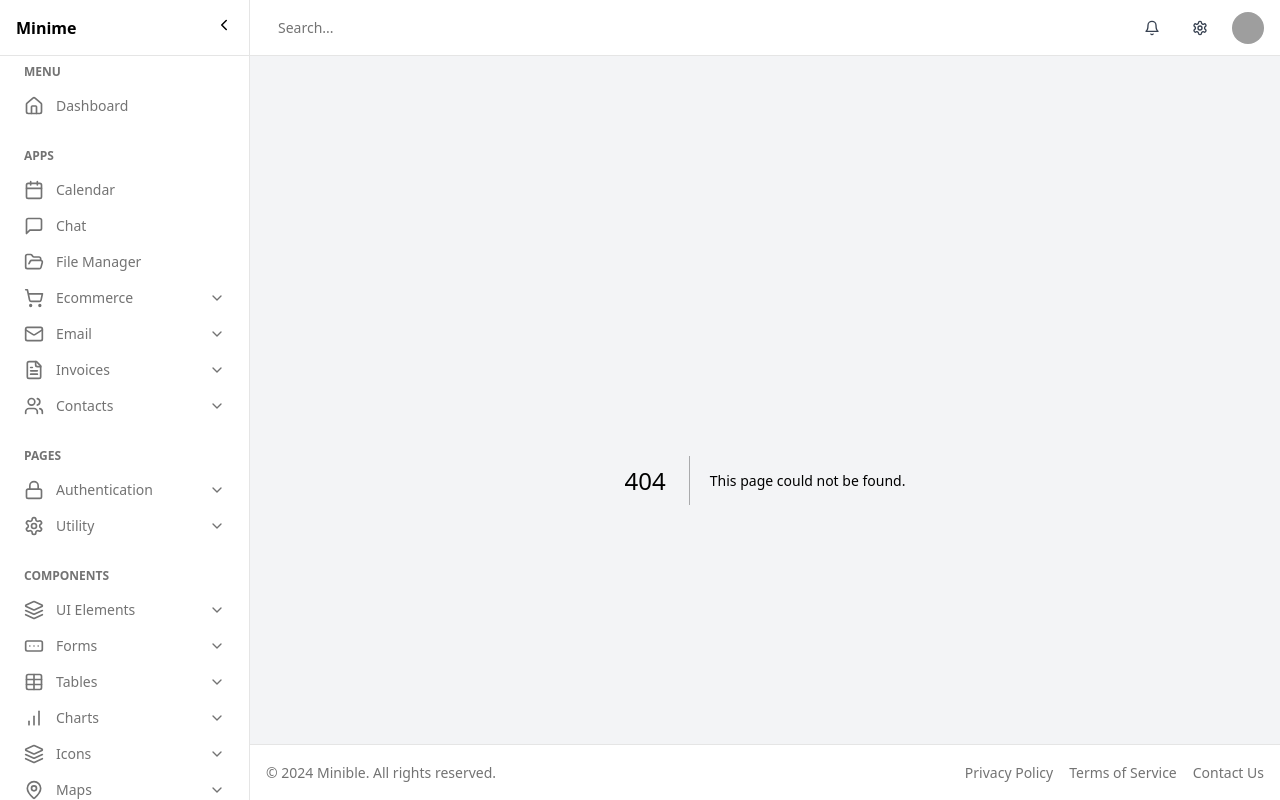
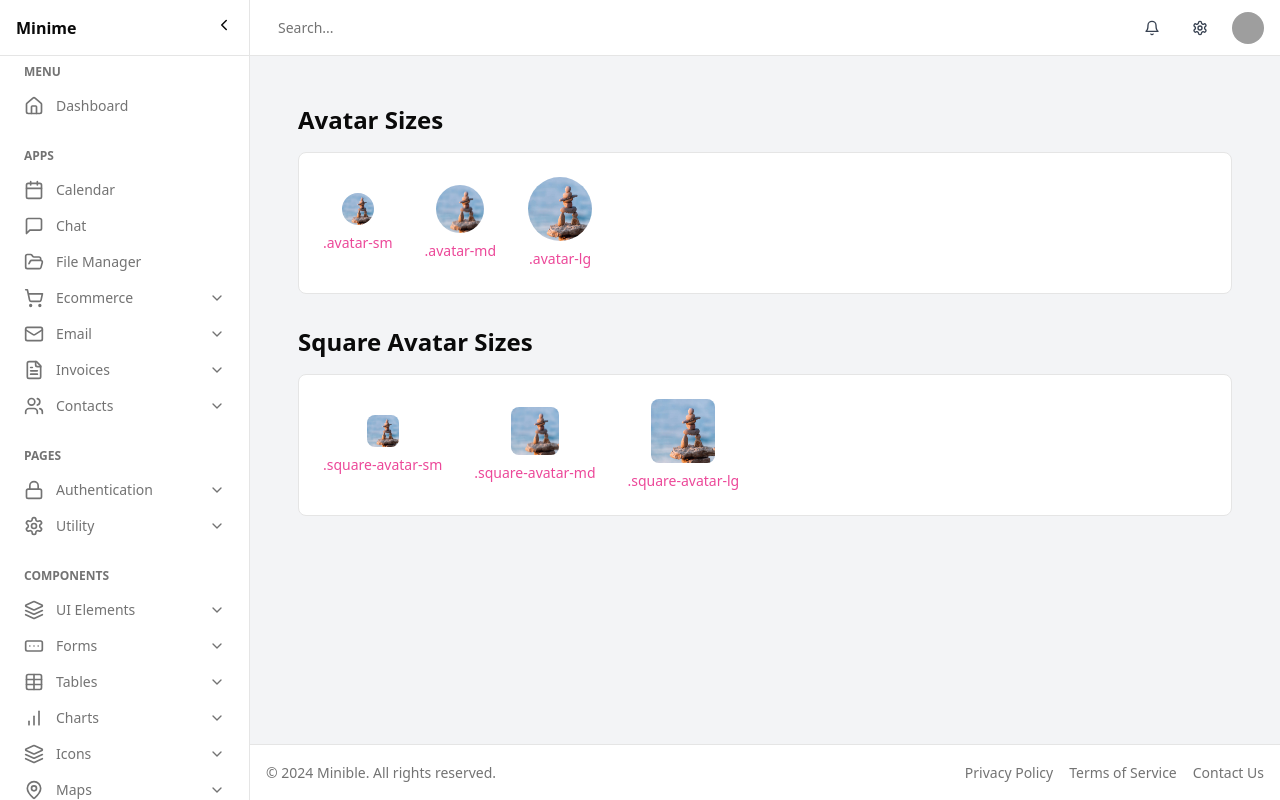
Before and after one commit to gamzesirin/theme-minime, a Next.js app: page /ui-elements/avatars in a window 1280 px wide. Before the commit this address had no page. Built offline with nearby package versions, Linux system fonts and the light colour scheme; grey boxes are pictures that could not be loaded.

Commit message:
feat:add avatars

```diff
--- /dev/null
+++ b/app/ui-elements/avatars/page.js
@@ -0,0 +1,37 @@
+import { LargeAvatar } from '@/components/ui-elements/avatars/LargeAvatar'
+import { LargeSquareAvatar } from '@/components/ui-elements/avatars/LargeSquareAvatar'
+import { MediumAvatar } from '@/components/ui-elements/avatars/MediumAvatar'
+import { MediumSquareAvatar } from '@/components/ui-elements/avatars/MediumSquareAvatar'
+import { SmallAvatar } from '@/components/ui-elements/avatars/SmallAvatar'
+import { SmallSquareAvatar } from '@/components/ui-elements/avatars/SmallSquareAvatar'
+import React from 'react'
+
+const AvatarPage = () => {
+	return (
+		<div className="p-6 space-y-8">
+			<div>
+				<h2 className="text-2xl font-semibold mb-4">Avatar Sizes</h2>
+				<div className="p-6 rounded-lg bg-white border">
+					<div className="flex items-center gap-8">
+						<SmallAvatar src="/images/a.jpg" fallback="SM" />
+						<MediumAvatar src="/images/a.jpg" fallback="MD" />
+						<LargeAvatar src="/images/a.jpg" fallback="LG" />
+					</div>
+				</div>
+			</div>
+
+			<div>
+				<h2 className="text-2xl font-semibold mb-4">Square Avatar Sizes</h2>
+				<div className="p-6 rounded-lg bg-white border">
+					<div className="flex items-center gap-8">
+						<SmallSquareAvatar src="/images/a.jpg" fallback="SM" />
+						<MediumSquareAvatar src="/images/a.jpg" fallback="MD" />
+						<LargeSquareAvatar src="/images/a.jpg" fallback="LG" />
+					</div>
+				</div>
+			</div>
+		</div>
+	)
+}
+
+export default AvatarPage
--- a/app/ui-elements/carousel/page.js
+++ b/app/ui-elements/carousel/page.js
@@ -59,7 +59,6 @@ const CoruselPage = () => {
 					<h2 className="text-2xl font-bold mb-4">7. Responsive Carousel</h2>
 					<ResponsiveCarousel />
 				</div>
-				{/* <div className=" flex-1 space-y-4 p-5 rounded-md bg-white border"></div> */}
 			</div>
 
 			<section></section>
--- /dev/null
+++ b/components/ui-elements/avatars/LargeAvatar.jsx
@@ -0,0 +1,13 @@
+import { Avatar, AvatarImage, AvatarFallback } from '@/components/ui/avatar'
+
+export const LargeAvatar = ({ src, fallback }) => {
+	return (
+		<div className="flex flex-col items-center gap-2">
+			<Avatar size="lg">
+				<AvatarImage src={src} alt="Avatar" />
+				<AvatarFallback>{fallback}</AvatarFallback>
+			</Avatar>
+			<span className="text-sm text-pink-500">.avatar-lg</span>
+		</div>
+	)
+}
--- /dev/null
+++ b/components/ui-elements/avatars/LargeSquareAvatar.jsx
@@ -0,0 +1,13 @@
+import { SquareAvatar, SquareAvatarFallback, SquareAvatarImage } from '@/components/ui/avatar'
+
+export const LargeSquareAvatar = ({ src, fallback }) => {
+	return (
+		<div className="flex flex-col items-center gap-2">
+			<SquareAvatar size="lg">
+				<SquareAvatarImage src={src} alt="Square Avatar" />
+				<SquareAvatarFallback>{fallback}</SquareAvatarFallback>
+			</SquareAvatar>
+			<span className="text-sm text-pink-500">.square-avatar-lg</span>
+		</div>
+	)
+}
--- /dev/null
+++ b/components/ui-elements/avatars/MediumAvatar.jsx
@@ -0,0 +1,13 @@
+import { Avatar, AvatarImage, AvatarFallback } from '@/components/ui/avatar'
+
+export const MediumAvatar = ({ src, fallback }) => {
+	return (
+		<div className="flex flex-col items-center gap-2">
+			<Avatar size="md">
+				<AvatarImage src={src} alt="Avatar" />
+				<AvatarFallback>{fallback}</AvatarFallback>
+			</Avatar>
+			<span className="text-sm text-pink-500">.avatar-md</span>
+		</div>
+	)
+}
--- /dev/null
+++ b/components/ui-elements/avatars/MediumSquareAvatar.jsx
@@ -0,0 +1,13 @@
+import { SquareAvatar, SquareAvatarFallback, SquareAvatarImage } from '@/components/ui/avatar'
+
+export const MediumSquareAvatar = ({ src, fallback }) => {
+	return (
+		<div className="flex flex-col items-center gap-2">
+			<SquareAvatar size="md">
+				<SquareAvatarImage src={src} alt="Square Avatar" />
+				<SquareAvatarFallback>{fallback}</SquareAvatarFallback>
+			</SquareAvatar>
+			<span className="text-sm text-pink-500">.square-avatar-md</span>
+		</div>
+	)
+}
--- /dev/null
+++ b/components/ui-elements/avatars/SmallAvatar.jsx
@@ -0,0 +1,13 @@
+import { Avatar, AvatarImage, AvatarFallback } from '@/components/ui/avatar'
+
+export const SmallAvatar = ({ src, fallback }) => {
+	return (
+		<div className="flex flex-col items-center gap-2">
+			<Avatar size="sm">
+				<AvatarImage src={src} alt="Avatar" />
+				<AvatarFallback>{fallback}</AvatarFallback>
+			</Avatar>
+			<span className="text-sm text-pink-500">.avatar-sm</span>
+		</div>
+	)
+}
--- /dev/null
+++ b/components/ui-elements/avatars/SmallSquareAvatar.jsx
@@ -0,0 +1,13 @@
+import { SquareAvatar, SquareAvatarFallback, SquareAvatarImage } from '@/components/ui/avatar'
+
+export const SmallSquareAvatar = ({ src, fallback }) => {
+	return (
+		<div className="flex flex-col items-center gap-2">
+			<SquareAvatar size="sm">
+				<SquareAvatarImage src={src} alt="Square Avatar" />
+				<SquareAvatarFallback>{fallback}</SquareAvatarFallback>
+			</SquareAvatar>
+			<span className="text-sm text-pink-500">.square-avatar-sm</span>
+		</div>
+	)
+}
--- a/components/ui/avatar.jsx
+++ b/components/ui/avatar.jsx
@@ -1,35 +1,69 @@
-"use client"
+import * as React from 'react'
+import * as AvatarPrimitive from '@radix-ui/react-avatar'
+import { cn } from '@/lib/utils'
 
-import * as React from "react"
-import * as AvatarPrimitive from "@radix-ui/react-avatar"
+// Base Avatar (Round)
+const Avatar = React.forwardRef(({ size = 'md', className, ...props }, ref) => {
+	const sizeClasses = {
+		sm: 'h-8 w-8',
+		md: 'h-12 w-12',
+		lg: 'h-16 w-16'
+	}
 
-import { cn } from "@/lib/utils"
-
-const Avatar = React.forwardRef(({ className, ...props }, ref) => (
-  <AvatarPrimitive.Root
-    ref={ref}
-    className={cn("relative flex h-10 w-10 shrink-0 overflow-hidden rounded-full", className)}
-    {...props} />
-))
+	return (
+		<AvatarPrimitive.Root
+			ref={ref}
+			className={cn('relative flex shrink-0 overflow-hidden rounded-full', sizeClasses[size], className)}
+			{...props}
+		/>
+	)
+})
 Avatar.displayName = AvatarPrimitive.Root.displayName
 
 const AvatarImage = React.forwardRef(({ className, ...props }, ref) => (
-  <AvatarPrimitive.Image
-    ref={ref}
-    className={cn("aspect-square h-full w-full", className)}
-    {...props} />
+	<AvatarPrimitive.Image ref={ref} className={cn('aspect-square h-full w-full', className)} {...props} />
 ))
 AvatarImage.displayName = AvatarPrimitive.Image.displayName
 
 const AvatarFallback = React.forwardRef(({ className, ...props }, ref) => (
-  <AvatarPrimitive.Fallback
-    ref={ref}
-    className={cn(
-      "flex h-full w-full items-center justify-center rounded-full bg-muted",
-      className
-    )}
-    {...props} />
+	<AvatarPrimitive.Fallback
+		ref={ref}
+		className={cn('flex h-full w-full items-center justify-center rounded-full bg-muted', className)}
+		{...props}
+	/>
 ))
 AvatarFallback.displayName = AvatarPrimitive.Fallback.displayName
 
-export { Avatar, AvatarImage, AvatarFallback }
+// Square Avatar
+const SquareAvatar = React.forwardRef(({ size = 'md', className, ...props }, ref) => {
+	const sizeClasses = {
+		sm: 'h-8 w-8',
+		md: 'h-12 w-12',
+		lg: 'h-16 w-16'
+	}
+
+	return (
+		<AvatarPrimitive.Root
+			ref={ref}
+			className={cn('relative flex shrink-0 overflow-hidden rounded-lg', sizeClasses[size], className)}
+			{...props}
+		/>
+	)
+})
+SquareAvatar.displayName = AvatarPrimitive.Root.displayName
+
+const SquareAvatarImage = React.forwardRef(({ className, ...props }, ref) => (
+	<AvatarPrimitive.Image ref={ref} className={cn('aspect-square h-full w-full', className)} {...props} />
+))
+SquareAvatarImage.displayName = AvatarPrimitive.Image.displayName
+
+const SquareAvatarFallback = React.forwardRef(({ className, ...props }, ref) => (
+	<AvatarPrimitive.Fallback
+		ref={ref}
+		className={cn('flex h-full w-full items-center justify-center rounded-lg bg-muted', className)}
+		{...props}
+	/>
+))
+SquareAvatarFallback.displayName = AvatarPrimitive.Fallback.displayName
+
+export { Avatar, AvatarImage, AvatarFallback, SquareAvatar, SquareAvatarImage, SquareAvatarFallback }
```
Also changed, not shown: components/ui-elements/carousel/NavAndDotsCarousel.jsx (deleted), components/ui-elements/carousel/WithTextCarousel.jsx (deleted).
